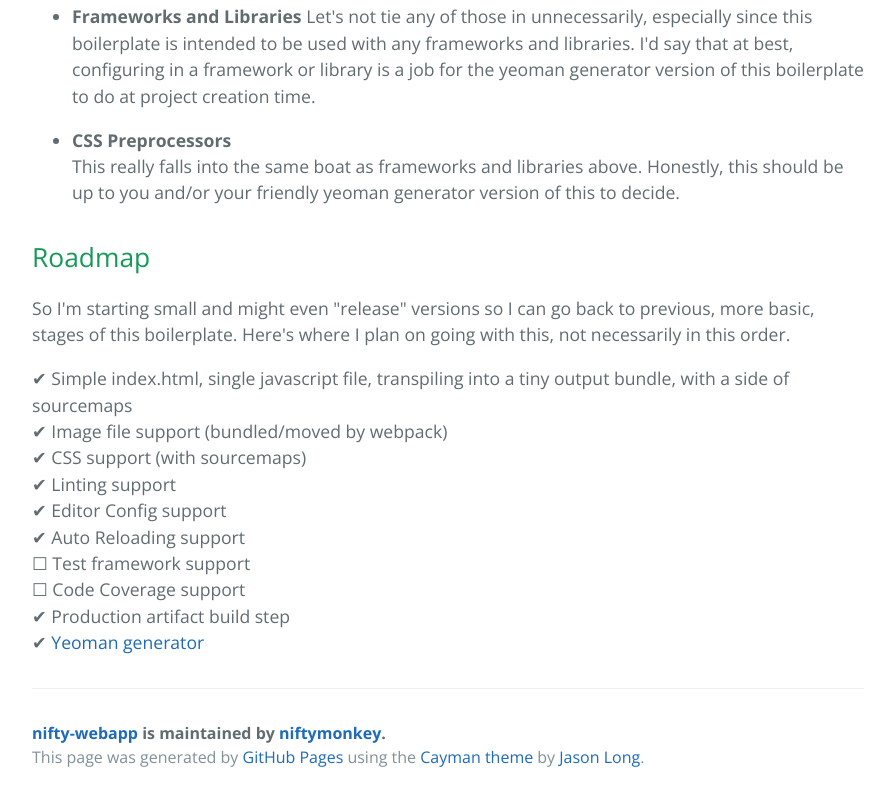
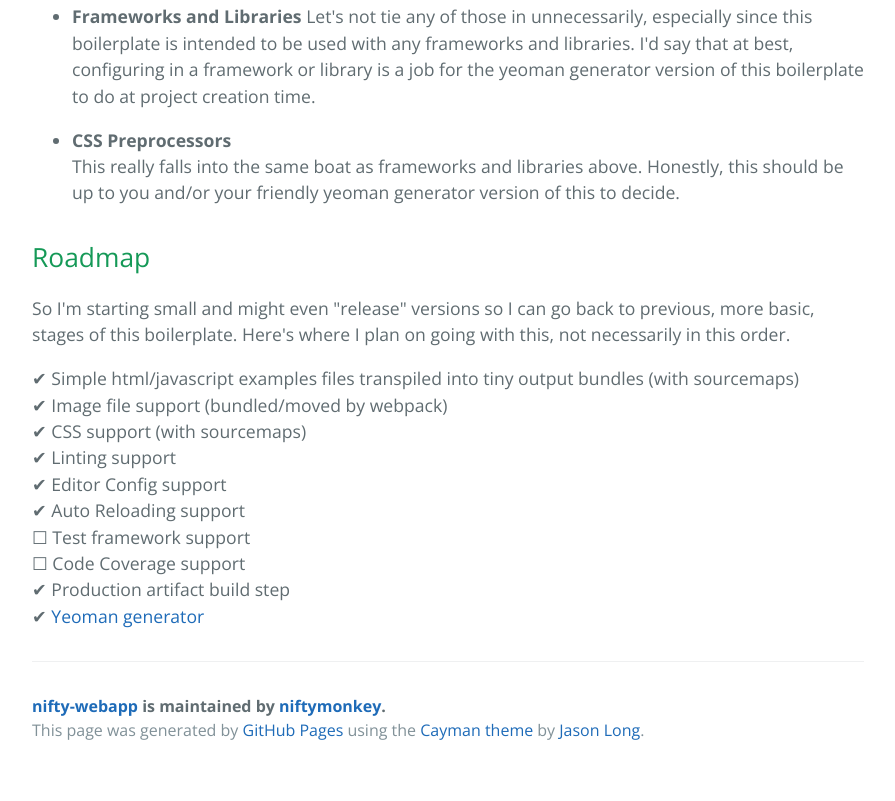
Before and after one commit to niftymonkey/nifty-webapp, a plain HTML site: page index.html in a window 1280 px wide. Shown: the part 2834-3635 px from the top of the page, without its empty margins (192-1087 px from the left). After the commit the page ends 3608 px from the top, so only its background shows below. Drawn offline with nearby package versions, Linux system fonts and the light colour scheme.

```diff
--- a/index.html
+++ b/index.html
@@ -135,7 +135,7 @@
 <p>So I'm starting small and might even "release" versions so I can go back to previous, more basic, stages of this
 boilerplate.  Here's where I plan on going with this, not necessarily in this order.</p>
 
-<p>✔ Simple index.html, single javascript file, transpiling into a tiny output bundle, with a side of sourcemaps<br>
+<p>✔ Simple html/javascript examples files transpiled into tiny output bundles (with sourcemaps)<br>
 ✔ Image file support (bundled/moved by webpack)<br>
 ✔ CSS support (with sourcemaps)<br>
 ✔ Linting support<br>
```
Also changed, not shown: params.json (+1 -1 lines).
